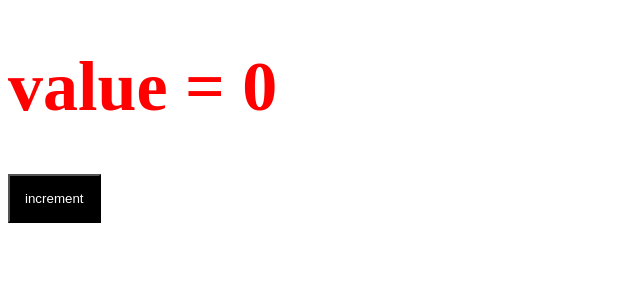
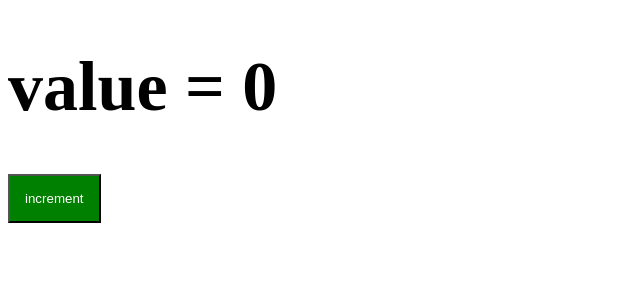
Before and after one commit to avorobyev174/ci-cd, a React (Create React App) app: page / in a window 1280 px wide. Shown: the top 300 px of the page, without its empty margins (0-640 px from the left). Built offline with nearby package versions, Linux system fonts and the light colour scheme.

Commit message:
change counter

```diff
--- a/src/App.js
+++ b/src/App.js
@@ -1,15 +1,15 @@
 import { useState } from "react";
 
 function App() {
-    const [state, setState] = useState(0)
+    const [ state, setState ] = useState(0)
 
     const increment = () => setState(prev => prev + 1);
 
     return (
         <div className="App">
-            <h1 style={{ fontSize: 70, color: 'red' }}> value = { state } </h1>
+            <h1 style={{ fontSize: 70, color: 'black' }}> value = { state } </h1>
             <button
-                style={{ background: 'black', color: "white", padding: 15 }}
+                style={{ background: 'green', color: "white", padding: 15 }}
                 onClick={ increment }
             >
                 increment
```
